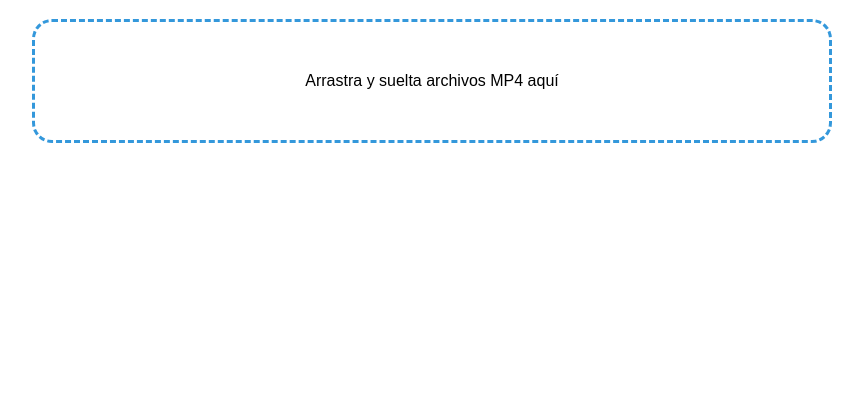
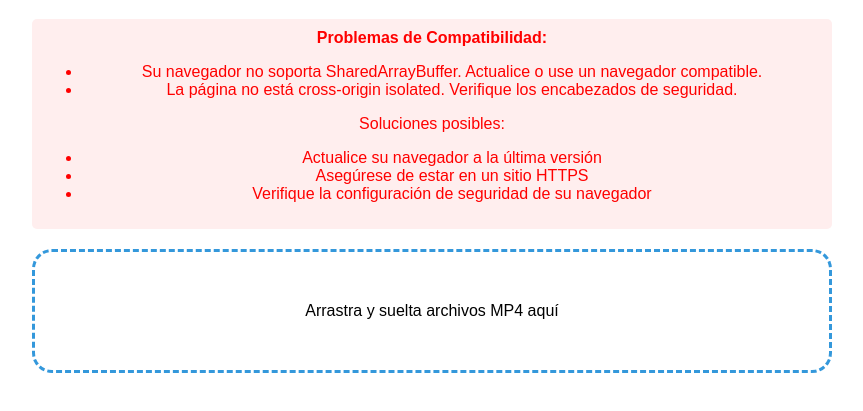
Before and after one commit to elgitdemarce/videoadapt, a website: page video-processor/public/index.html in a window 1280 px wide. Shown: the part 81-492 px from the top of the page, without its empty margins (208-1071 px from the left). Drawn offline with Linux system fonts and the light colour scheme.

Commit message:
Update index.html

```diff
--- a/video-processor/public/index.html
+++ b/video-processor/public/index.html
@@ -37,10 +37,19 @@
             margin-top: 20px;
             font-weight: bold;
         }
+        .error-message {
+            color: red;
+            background-color: #ffeeee;
+            padding: 10px;
+            border-radius: 5px;
+            margin-top: 20px;
+        }
     </style>
 </head>
 <body>
     <h1>Procesador de Video</h1>
+
+    <div id="compatibility-check" class="error-message" style="display:none;"></div>
 
     <div id="drop-zone">
         Arrastra y suelta archivos MP4 aquí
@@ -68,11 +77,55 @@
     <div id="status"></div>
 
     <script>
+        // Función de verificación de compatibilidad
+        function checkCompatibility() {
+            const compatibilityCheck = document.getElementById('compatibility-check');
+            const checks = [
+                {
+                    name: 'SharedArrayBuffer',
+                    check: () => typeof SharedArrayBuffer !== 'undefined',
+                    message: 'Su navegador no soporta SharedArrayBuffer. Actualice o use un navegador compatible.'
+                },
+                {
+                    name: 'Cross-Origin Isolation',
+                    check: () => window.crossOriginIsolated,
+                    message: 'La página no está cross-origin isolated. Verifique los encabezados de seguridad.'
+                },
+                {
+                    name: 'WebAssembly',
+                    check: () => !!window.WebAssembly,
+                    message: 'Su navegador no soporta WebAssembly.'
+                }
+            ];
+
+            const failedChecks = checks.filter(check => !check.check());
+
+            if (failedChecks.length > 0) {
+                compatibilityCheck.style.display = 'block';
+                compatibilityCheck.innerHTML = `
+                    <strong>Problemas de Compatibilidad:</strong>
+                    <ul>
+                        ${failedChecks.map(check => `<li>${check.message}</li>`).join('')}
+                    </ul>
+                    <p>Soluciones posibles:</p>
+                    <ul>
+                        <li>Actualice su navegador a la última versión</li>
+                        <li>Asegúrese de estar en un sitio HTTPS</li>
+                        <li>Verifique la configuración de seguridad de su navegador</li>
+                    </ul>
+                `;
+                return false;
+            }
+
+            compatibilityCheck.style.display = 'none';
+            return true;
+        }
+
         // Función para cargar FFmpeg de forma segura
         async function loadFFmpeg() {
-            // Verificar soporte de SharedArrayBuffer
-            if (typeof SharedArrayBuffer === 'undefined') {
-                throw new Error('Su navegador no soporta SharedArrayBuffer. Actualice o use un navegador compatible.');
+            // Verificar compatibilidad
+            if (!checkCompatibility()) {
+                throw new Error('Entorno no compatible');
             }
 
             // Cargar script de FFmpeg
@@ -228,8 +281,15 @@
             }
         });
 
-        // Inicializar
-        setupDragDropEvents();
+        // Inicialización
+        function init() {
+            // Verificación inicial de compatibilidad
+            checkCompatibility();
+            setupDragDropEvents();
+        }
+
+        // Ejecutar inicialización
+        init();
     </script>
 </body>
 </html>
```
